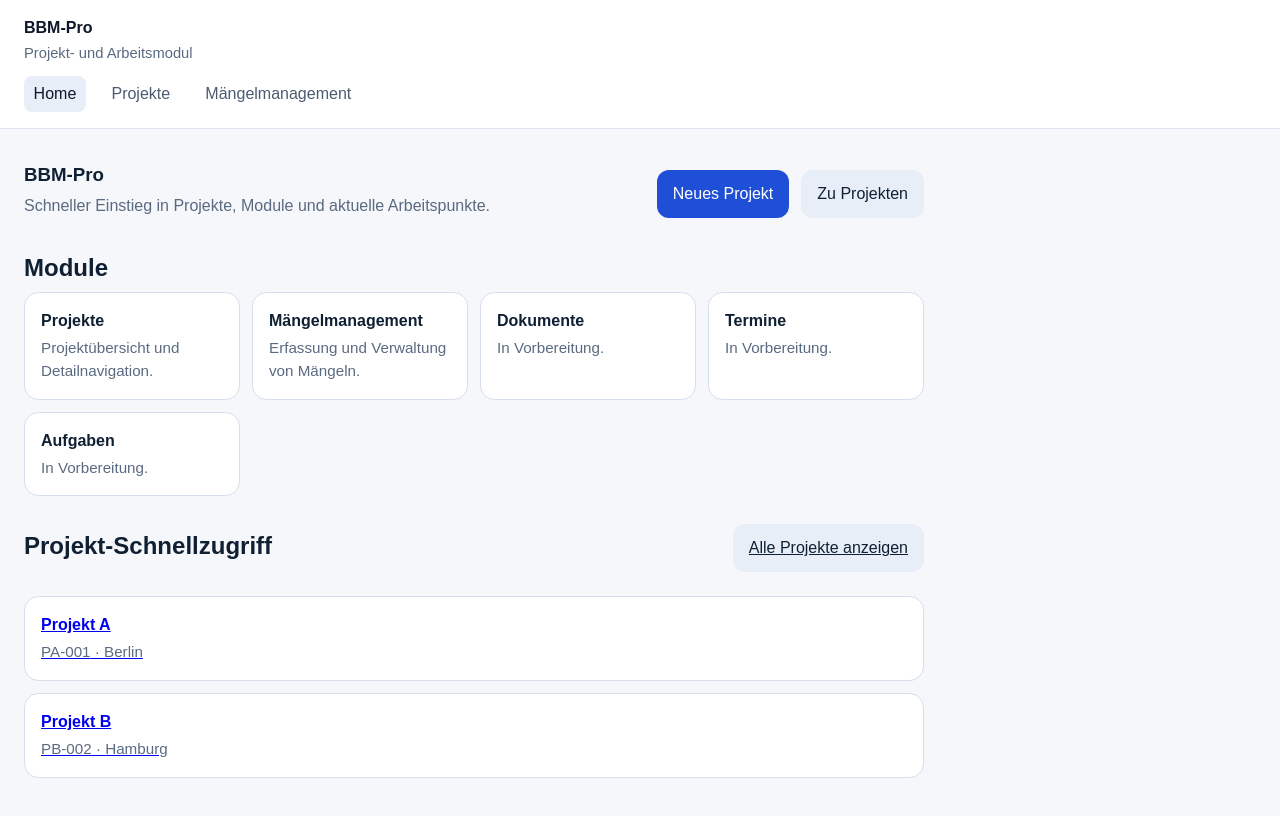
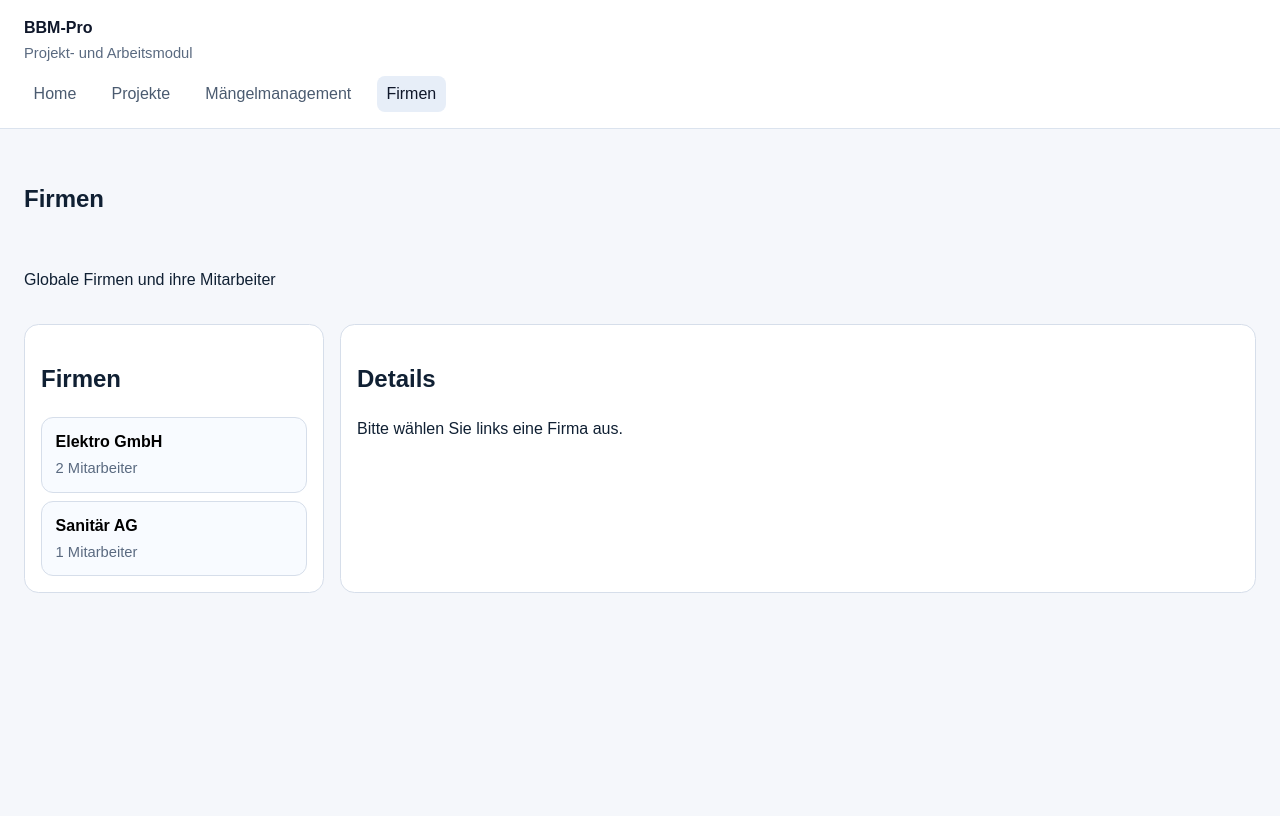
Before and after one commit to SteffenBandholt/BBM-Pro, a React (Vite) app: page /firms in a window 1280 px wide. Before the commit this address led to /. Shown: the top 816 px of the page. Built offline with nearby package versions, Linux system fonts and the light colour scheme.

Commit message:
Use firms module as global source for project participants

```diff
--- a/src/app/config/appModules.js
+++ b/src/app/config/appModules.js
@@ -13,6 +13,15 @@ export const appModules = [
     title: 'Mängelmanagement',
     description: 'Erfassung und Verwaltung von Mängeln.',
     href: '/defects',
+    active: true,
+    showInMainNav: true,
+    showOnDashboard: true,
+  },
+  {
+    id: 'firms',
+    title: 'Firmen',
+    description: 'Globale Firmen und Mitarbeiter.',
+    href: '/firms',
     active: true,
     showInMainNav: true,
     showOnDashboard: true,
--- a/src/app/router/AppRouter.jsx
+++ b/src/app/router/AppRouter.jsx
@@ -5,6 +5,7 @@ import ProjectsPage from '../../pages/ProjectsPage.jsx';
 import ProjectDetailPage from '../../pages/ProjectDetailPage.jsx';
 import DefectsPage from '../../modules/defects/pages/DefectsPage.jsx';
 import ProjectParticipantsPage from '../../modules/projectParticipants/pages/ProjectParticipantsPage.jsx';
+import FirmsPage from '../../modules/firms/pages/FirmsPage.jsx';
 
 export default function AppRouter() {
   return (
@@ -14,6 +15,7 @@ export default function AppRouter() {
         <Route path="/projects" element={<ProjectsPage />} />
         <Route path="/projects/:projectId" element={<ProjectDetailPage />} />
         <Route path="/projects/:projectId/participants" element={<ProjectParticipantsPage />} />
+        <Route path="/firms" element={<FirmsPage />} />
         <Route path="/defects" element={<DefectsPage />} />
         <Route path="*" element={<Navigate to="/" replace />} />
       </Route>
--- /dev/null
+++ b/src/modules/firms/components/FirmDetailPanel.jsx
@@ -0,0 +1,24 @@
+export default function FirmDetailPanel({ firm }) {
+  return (
+    <div>
+      <div className="project-participants__card">
+        <p className="project-participants__label">Firmendetails</p>
+        <p className="project-participants__card-title">{firm.name}</p>
+      </div>
+
+      <div>
+        <p className="project-participants__label">Mitarbeiter</p>
+        <ul className="project-participants__employees">
+          {firm.employees.map((employee) => (
+            <li key={employee.id}>
+              <article className="project-participants__employee-card">
+                <p className="project-participants__employee-name">{employee.name}</p>
+                <p className="project-participants__employee-role">{employee.role}</p>
+              </article>
+            </li>
+          ))}
+        </ul>
+      </div>
+    </div>
+  );
+}
--- /dev/null
+++ b/src/modules/firms/components/FirmListItem.jsx
@@ -0,0 +1,12 @@
+export default function FirmListItem({ firm, isSelected, onClick }) {
+  return (
+    <button
+      type="button"
+      className={isSelected ? 'project-participants__firm-button project-participants__firm-button--active' : 'project-participants__firm-button'}
+      onClick={onClick}
+    >
+      <span className="project-participants__firm-name">{firm.name}</span>
+      <span className="project-participants__firm-meta">{firm.employees.length} Mitarbeiter</span>
+    </button>
+  );
+}
--- /dev/null
+++ b/src/modules/firms/components/FirmsList.jsx
@@ -0,0 +1,16 @@
+import FirmListItem from './FirmListItem.jsx';
+
+export default function FirmsList({ firms, selectedFirm, setSelectedFirm }) {
+  return (
+    <div className="project-participants__list">
+      {firms.map((firm) => (
+        <FirmListItem
+          key={firm.id}
+          firm={firm}
+          isSelected={selectedFirm?.id === firm.id}
+          onClick={() => setSelectedFirm(firm)}
+        />
+      ))}
+    </div>
+  );
+}
--- /dev/null
+++ b/src/modules/firms/data/fakeFirmsDataSource.js
@@ -0,0 +1,19 @@
+const fakeFirms = [
+  {
+    id: 1,
+    name: 'Elektro GmbH',
+    employees: [
+      { id: 11, name: 'Peter Strom', role: 'Elektriker' },
+      { id: 12, name: 'Julia Kabel', role: 'Projektleiterin' },
+    ],
+  },
+  {
+    id: 2,
+    name: 'Sanitär AG',
+    employees: [{ id: 21, name: 'Hans Wasser', role: 'Installateur' }],
+  },
+];
+
+export async function listFirms() {
+  return fakeFirms;
+}
--- /dev/null
+++ b/src/modules/firms/hooks/useFirms.js
@@ -0,0 +1,46 @@
+import { useEffect, useState } from 'react';
+import { listFirms } from '../services/firmsService.js';
+
+export function useFirms() {
+  const [firms, setFirms] = useState([]);
+  const [selectedFirm, setSelectedFirm] = useState(null);
+  const [loading, setLoading] = useState(true);
+  const [error, setError] = useState('');
+
+  useEffect(() => {
+    let isActive = true;
+
+    const loadFirms = async () => {
+      try {
+        setLoading(true);
+        setError('');
+        const items = await listFirms();
+        if (isActive) {
+          setFirms(items);
+        }
+      } catch {
+        if (isActive) {
+          setError('Firmen konnten nicht geladen werden.');
+        }
+      } finally {
+        if (isActive) {
+          setLoading(false);
+        }
+      }
+    };
+
+    loadFirms();
+
+    return () => {
+      isActive = false;
+    };
+  }, []);
+
+  return {
+    firms,
+    selectedFirm,
+    setSelectedFirm,
+    loading,
+    error,
+  };
+}
--- /dev/null
+++ b/src/modules/firms/pages/FirmsPage.jsx
@@ -0,0 +1,35 @@
+import FirmsList from '../components/FirmsList.jsx';
+import FirmDetailPanel from '../components/FirmDetailPanel.jsx';
+import { useFirms } from '../hooks/useFirms.js';
+
+export default function FirmsPage() {
+  const { firms, selectedFirm, setSelectedFirm, loading, error } = useFirms();
+
+  return (
+    <section className="project-participants">
+      <h1>Firmen</h1>
+      <p>Globale Firmen und ihre Mitarbeiter</p>
+
+      {loading ? <p>Lade Firmen ...</p> : null}
+      {error ? <p className="form-error">{error}</p> : null}
+
+      {!loading && !error ? (
+        <div className="project-participants__layout">
+          <section className="project-participants__panel">
+            <h2>Firmen</h2>
+            <FirmsList firms={firms} selectedFirm={selectedFirm} setSelectedFirm={setSelectedFirm} />
+          </section>
+
+          <section className="project-participants__panel">
+            <h2>Details</h2>
+            {!selectedFirm ? (
+              <p>Bitte wählen Sie links eine Firma aus.</p>
+            ) : (
+              <FirmDetailPanel firm={selectedFirm} />
+            )}
+          </section>
+        </div>
+      ) : null}
+    </section>
+  );
+}
--- /dev/null
+++ b/src/modules/firms/services/firmsService.js
@@ -0,0 +1,5 @@
+import { listFirms as listFirmsDataSource } from '../data/fakeFirmsDataSource.js';
+
+export async function listFirms() {
+  return listFirmsDataSource();
+}
--- a/src/modules/projectParticipants/pages/ProjectParticipantsPage.jsx
+++ b/src/modules/projectParticipants/pages/ProjectParticipantsPage.jsx
@@ -1,20 +1,6 @@
-import { useState } from 'react';
+import { useEffect, useState } from 'react';
 import { useProjectParticipants } from '../hooks/useProjectParticipants.js';
-
-const fakeGlobalFirms = [
-  {
-    id: 101,
-    name: 'Elektro GmbH',
-    type: 'global',
-    employees: [{ id: 201, name: 'Peter Strom', role: 'Elektriker' }],
-  },
-  {
-    id: 102,
-    name: 'Sanitär AG',
-    type: 'global',
-    employees: [{ id: 202, name: 'Hans Wasser', role: 'Installateur' }],
-  },
-];
+import { listFirms } from '../../firms/services/firmsService.js';
 
 export default function ProjectParticipantsPage() {
   const {
@@ -32,6 +18,28 @@ export default function ProjectParticipantsPage() {
   const [newFirmName, setNewFirmName] = useState('');
   const [newEmployeeName, setNewEmployeeName] = useState('');
   const [newEmployeeRole, setNewEmployeeRole] = useState('');
+  const [globalFirms, setGlobalFirms] = useState([]);
+
+  useEffect(() => {
+    let isActive = true;
+
+    const loadGlobalFirms = async () => {
+      try {
+        const items = await listFirms();
+        if (isActive) {
+          setGlobalFirms(items);
+        }
+      } catch {
+        // optional: kein Fehlerhandling notwendig für diesen Schritt
+      }
+    };
+
+    loadGlobalFirms();
+
+    return () => {
+      isActive = false;
+    };
+  }, []);
 
   return (
     <section className="project-participants">
@@ -50,7 +58,7 @@ export default function ProjectParticipantsPage() {
         <section className="project-participants__panel">
           <h2>Globale Firma auswählen</h2>
           <ul className="project-participants__list">
-            {fakeGlobalFirms.map((firm) => (
+            {globalFirms.map((firm) => (
               <li key={firm.id}>
                 <button
                   type="button"
```
